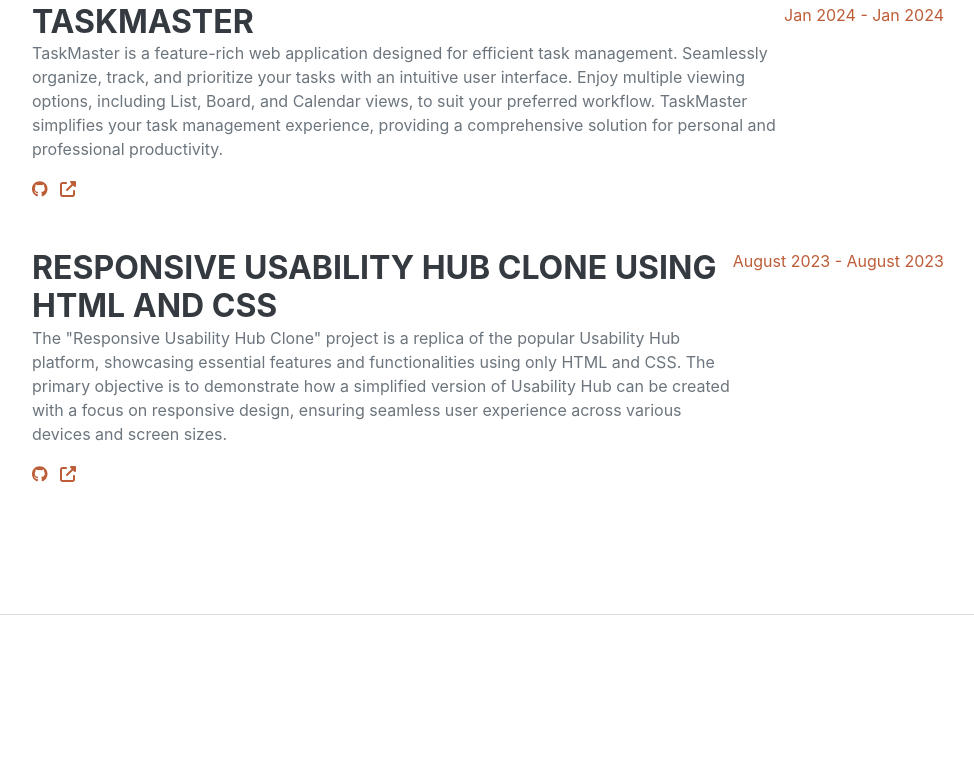
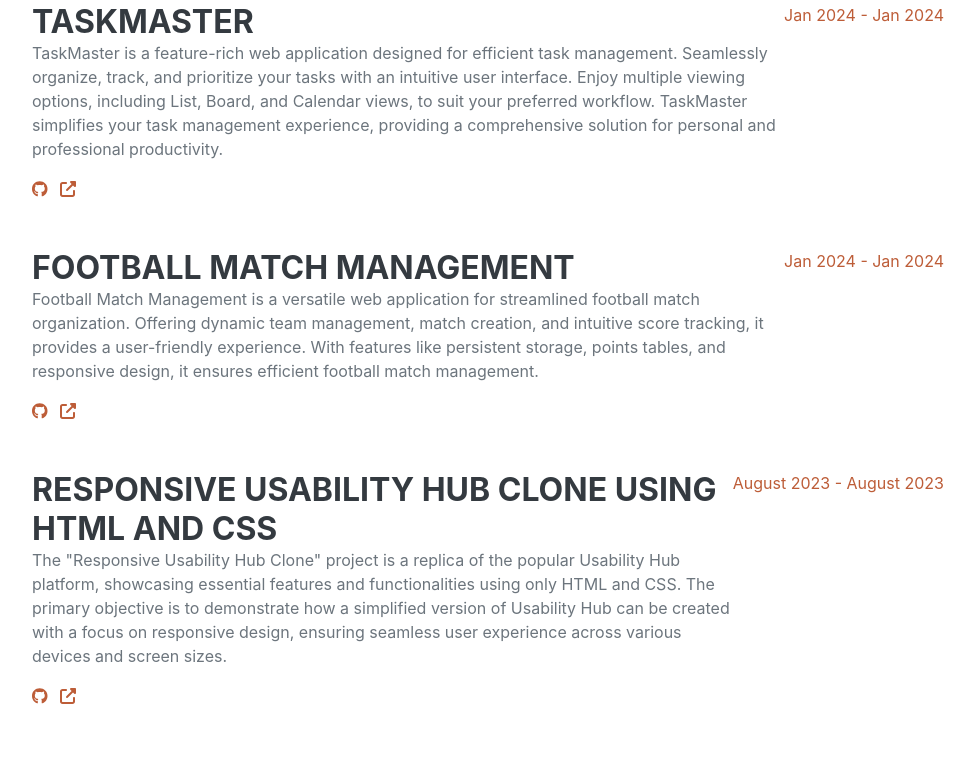
Before and after one commit to sonidhruv26/Portfolio-Website, a website: page Public/index.html in a window 1280 px wide. Shown: the part 1192-1961 px from the top of the page, without its empty margins (288-1262 px from the left). Drawn offline with nearby package versions, Linux system fonts and the light colour scheme; files that its build step writes are made by us from their sources; files whose address does not match are found by name; a web font is replaced by a local one.

Commit message:
Add Football Match Management project to index.html

```diff
--- a/Public/index.html
+++ b/Public/index.html
@@ -89,6 +89,19 @@
                             <div class="project-links">
                                 <a href="https://github.com/sonidhruv26/Task-Management" target="_blank" rel="noopener noreferrer" class="me-2"><i class="fab fa-github"></i></a>
                                 <a href="https://sonidhruv26.github.io/Task-Management/" target="_blank" rel="noopener noreferrer" class="me-2"><i class="fas fa-external-link-alt"></i></a>
+                            </div>
+                        </div>
+                        <div class="flex-shrink-0"><span class="text-primary">Jan 2024 - Jan 2024</span></div>
+                    </div>
+                    <div class="d-flex flex-column flex-md-row justify-content-between mb-5">
+                        <div class="flex-grow-1">
+                            <a href="#" class="text-decoration-none">
+                                <h3 class="mb-0">Football Match Management</h3>
+                            </a>
+                            <p>Football Match Management is a versatile web application for streamlined football match organization. Offering dynamic team management, match creation, and intuitive score tracking, it provides a user-friendly experience. With features like persistent storage, points tables, and responsive design, it ensures efficient football match management.</p>
+                            <div class="project-links">
+                                <a href="https://github.com/sonidhruv26/Football-match-management/" target="_blank" rel="noopener noreferrer" class="me-2"><i class="fab fa-github"></i></a>
+                                <a href="https://sonidhruv26.github.io/Football-match-management/" target="_blank" rel="noopener noreferrer" class="me-2"><i class="fas fa-external-link-alt"></i></a>
                             </div>
                         </div>
                         <div class="flex-shrink-0"><span class="text-primary">Jan 2024 - Jan 2024</span></div>
```
